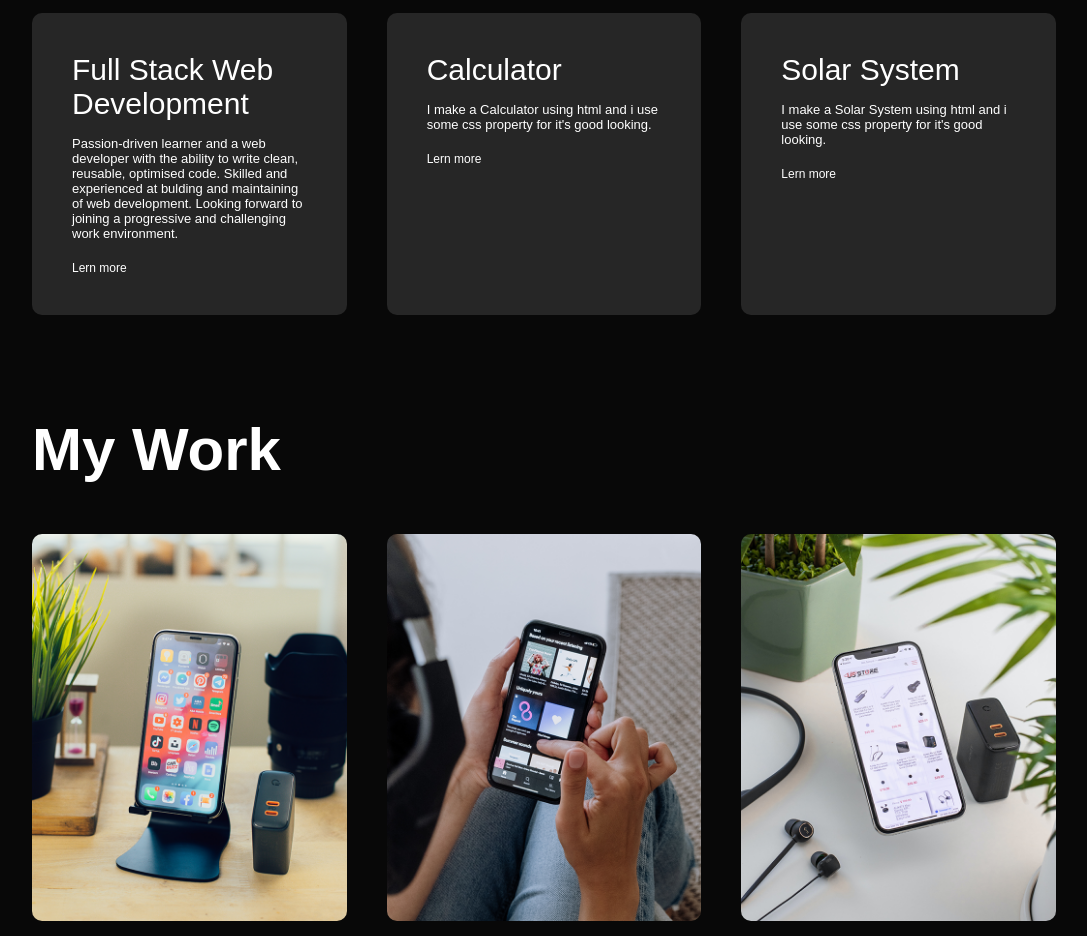
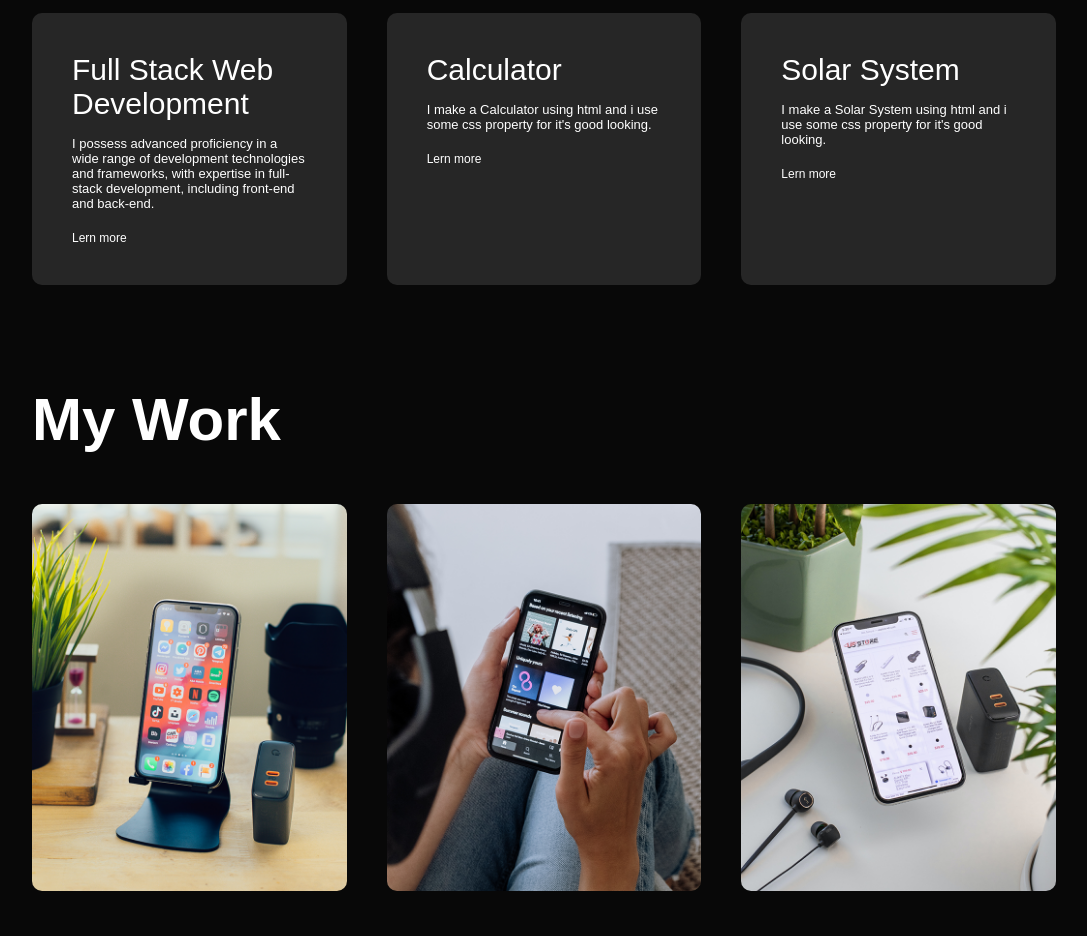
Before and after one commit to vikashkumar6207/Developer-Portfolio-Landing-Page---HTML-CSS-Project---In-Class---vfjs4ti84el3, a plain HTML site: page index.html in a window 1280 px wide. Shown: the part 1680-2616 px from the top of the page, without its empty margins (96-1183 px from the left). Drawn offline with Linux system fonts and the light colour scheme.

Commit message:
some update

```diff
--- a/index.html
+++ b/index.html
@@ -99,9 +99,10 @@
             <div class="projects-list">
                 <div>
                     <h2>Full Stack Web Development</h2>
-                    <p>Passion-driven learner and a web developer with the ability to write clean, reusable, optimised code.
-                        Skilled and experienced at bulding and maintaining of web development.
-                        Looking forward to joining a progressive and challenging work environment.
+                    <p>
+                        I possess advanced proficiency in a wide range of development
+                        technologies and frameworks, with expertise in full-stack development,
+                         including front-end and back-end.
                     </p>
                     <a href="#">Lern more</a>
                 </div>
```
